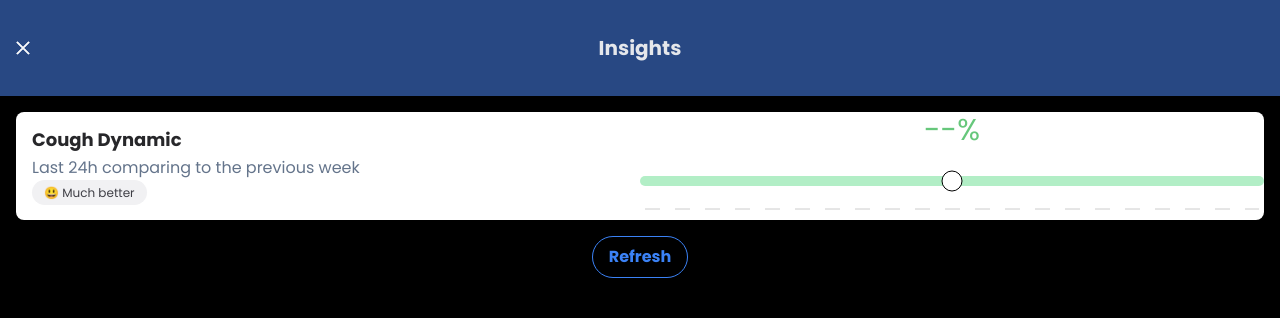
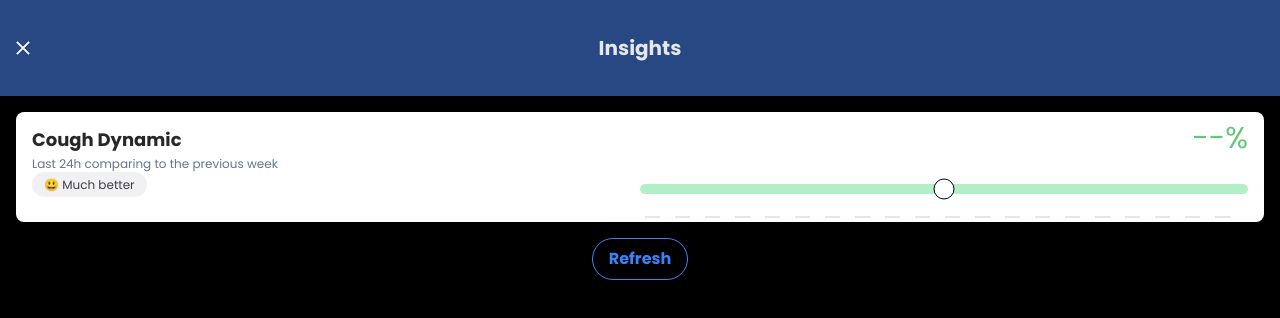
Before and after one commit to cmelgarejo/hyfe-cmel-test, a Next.js app: page / in a window 1280 px wide. Shown: the top 318 px of the page. Built offline with nearby package versions, Linux system fonts and the light colour scheme; no server answers.

Commit message:
stying tweaks
Signed-off-by: cmelgarejo <cmelgarejo.dev@gmail.com>

```diff
--- a/src/app/globals.css
+++ b/src/app/globals.css
@@ -16,7 +16,9 @@
   --chart-about-the-same: #A1AFC6;
   --chart-somewhat-better: #91CDEF;
   --chart-much-better: #9FEAB8;
-  --chart-bg: #F7F7F9
+  --chart-bg: #F7F7F9;
+  --motivational-text-bg: #F1F1F3;
+  --bg-nav-header: #243966;
 }
 
 @media (prefers-color-scheme: light) {
--- a/src/components/CoughDynamic/index.tsx
+++ b/src/components/CoughDynamic/index.tsx
@@ -7,17 +7,21 @@ export default function CoughDynamic({ value }) {
       <div className="flex flex-row justify-between rounded-lg shadow-lg bg-white">
         <div className="p-4">
           <h1 className="pb-1 text-lg font-bold leading-6 text-zinc-800">Cough Dynamic</h1>
-          <div className="text-base text-slate-500">Last 24h comparing to the previous week</div>
-          <span className="pt-1 pb-1 pl-3 pr-3 mt-3 text-xs text-zinc-700 bg-[#F1F1F3] rounded-full">{getMotivationalMessage(value)}</span>
+          <div className="text-xs text-slate-500">Last 24h comparing to the previous week</div>
+          <span className="pt-1 pb-1 pl-3 pr-3 mt-3 text-xs text-zinc-700 bg-[var(--motivational-text-bg)] rounded-full">
+            {getMotivationalMessage(value)}
+          </span>
         </div>
         <div className="w-1/2">
           <p
             style={{
               color: `var(${getHighlightColor("text", value)})`,
             }}
-            className="text-3xl text-bold text-center"
+            className="text-3xl text-bold text-right mt-2 mr-4"
           >{`${value ?? "--"}%`}</p>
-          <SeesawChart value={value} highlightColor={`var(${getHighlightColor("chart", value)})`} />
+          <div className="mr-4">
+            <SeesawChart value={value} highlightColor={`var(${getHighlightColor("chart", value)})`} />
+          </div>
         </div>
       </div>
     </div>
--- a/src/components/Header/index.tsx
+++ b/src/components/Header/index.tsx
@@ -1,6 +1,6 @@
 export default function Header() {
   return (
-    <nav className="text-gray-200 bg-[#243966] w-full">
+    <nav className="text-gray-200 bg-[var(--bg-nav-header)] w-full">
       <div className="bg-blue-500 bg-opacity-20 h-24 grid grid-flow-col grid-cols-3 justify-between items-center">
         <button
           className="border-0 bg-transparent px-4 leading-none transition-shadow duration-150 ease-in-out
--- a/src/lib/util.ts
+++ b/src/lib/util.ts
@@ -52,7 +52,7 @@ export function getHighlightColor(type: "text" | "chart", value: number) {
 
 export function getMotivationalMessage(value: number) {
   if (value >= 50) {
-    return "😔 It’s getting worse";
+    return "😔\tIt’s getting worse";
   } else if (value >= 10) {
     return "😔 Somewhat worse";
   } else if (value >= -10) {
@@ -60,6 +60,6 @@ export function getMotivationalMessage(value: number) {
   } else if (value >= -50) {
     return "🙂 Somewhat better";
   } else {
-    return "😃 Much better";
+    return "😃\tMuch better";
   }
 }
```
Also changed, not shown: 1 other file (tests, documents, lock files or other folders).
